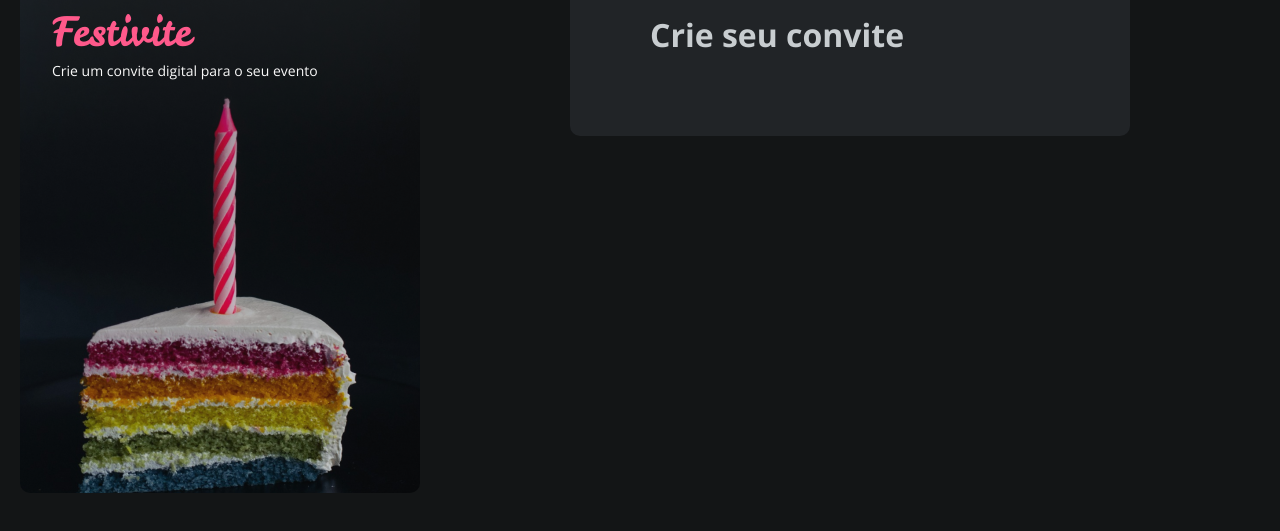
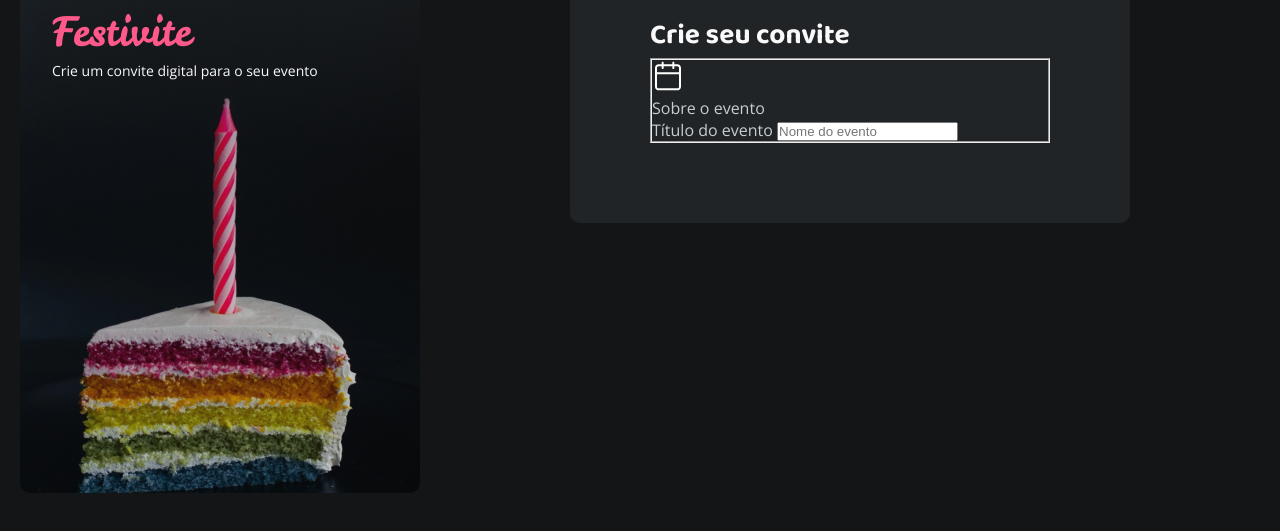
Before and after one commit to CarolRodrigues14/rocketseat-fullstack, a plain HTML site: page HTML-CSS/05-FormularioConvite/index.html in a window 1280 px wide. Shown: the part 87-618 px from the top of the page. Drawn offline with nearby package versions, Linux system fonts and the light colour scheme.

Commit message:
Inicio da estrutura do formulário

```diff
--- a/HTML-CSS/05-FormularioConvite/index.html
+++ b/HTML-CSS/05-FormularioConvite/index.html
@@ -24,6 +24,18 @@
     <main>
       <div class="container-main">
         <h1>Crie seu convite</h1>
+        <form>
+          <fieldset>
+            <div class="legend-wrapper">
+              <img src="assets/calendar.svg" alt="ícone calendário" srcset="">
+              <legend>Sobre o evento</legend>
+            </div>
+            <div class="input-wrapper">
+              <label for="event-name">Título do evento</label>
+              <input type="text" name="event-name" id="event-name" placeholder="Nome do evento">
+            </div>
+          </fieldset>
+        </form>
 
       </div>
     </main>
--- a/HTML-CSS/05-FormularioConvite/styles/global.css
+++ b/HTML-CSS/05-FormularioConvite/styles/global.css
@@ -13,7 +13,10 @@ body{
   overflow: hidden;
 }
 
-
+h1{
+  font: var(--heading-md);
+  color: var(--text-heading);
+}
 
 
 h2{
```
Also changed, not shown: HTML-CSS/05-FormularioConvite/styles/form.css (added).
